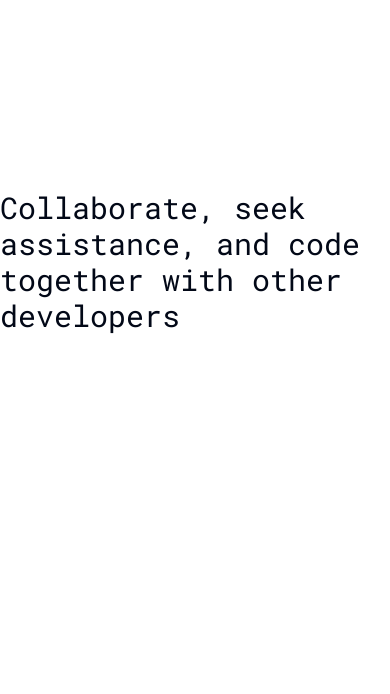
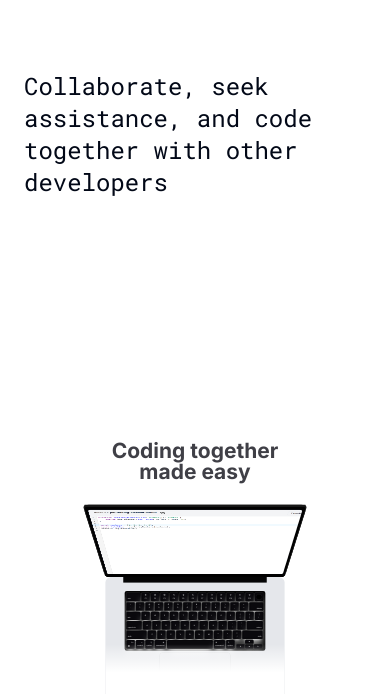
Before and after one commit to panda9903/codedit, a Next.js app: page / in a window 390 px wide. Shown: the part 874-1568 px from the top of the page. Built offline with nearby package versions, Linux system fonts and the light colour scheme; no server answers.

Commit message:
Fix Participants List

```diff
--- a/package.json
+++ b/package.json
@@ -32,9 +32,9 @@
     "prop-types": "^15.8.1",
     "random-words": "^2.0.1",
     "react": "^18",
-    "react-avatar": "^3.7.0",
     "react-dom": "^18",
     "react-hook-form": "^7.51.3",
+    "react-profile-avatar": "^1.0.0",
     "socket.io-client": "^4.7.5",
     "tailwind-merge": "^2.3.0",
     "tailwindcss-animate": "^1.0.7",
--- a/src/app/components/Footer.tsx
+++ b/src/app/components/Footer.tsx
@@ -3,9 +3,9 @@ import Logo from "./Logo";
 
 const Footer = () => {
   return (
-    <div className=" bg-gray-200 w-screen p-16 flex flex-col gap-10">
+    <div className=" bg-gray-200 w-screen md:p-16 md:pt-0 p-6 pb-12 flex flex-col gap-10">
       <Logo />
-      <div className="grid grid-cols-6">
+      <div className="grid grid-cols-2 w-3/4">
         <a href="https://github.com/panda9903/codedit" target="_blank">
           GitHub
         </a>
--- a/src/app/components/Components.tsx
+++ b/src/app/components/ImageCarousel.tsx
@@ -14,14 +14,14 @@ import {
 export function ImageCarousel() {
   return (
     <Carousel
-      className="w-full max-w-6xl mt-20 "
+      className="w-full md:max-w-6xl max-w-md mt-20 "
       opts={{
         align: "start",
         loop: true,
       }}
       plugins={[
         Autoplay({
-          delay: 2000,
+          delay: 1500,
         }),
       ]}
     >
--- a/src/app/components/Laptop.tsx
+++ b/src/app/components/Laptop.tsx
@@ -68,14 +68,14 @@ export const MacbookScroll = ({
   return (
     <div
       ref={ref}
-      className="min-h-[200vh]  flex flex-col items-center py-0 md:py-48 justify-start flex-shrink-0 [perspective:800px] transform md:scale-100  scale-[0.35] sm:scale-50"
+      className="md:min-h-[200vh] min-h-[1vh]  flex flex-col items-center py-0 md:py-48  justify-start flex-shrink-0 [perspective:800px] transform md:scale-100  scale-[0.35] sm:scale-50"
     >
       <motion.h2
         style={{
           translateY: textTransform,
           opacity: textOpacity,
         }}
-        className="dark:text-white text-zinc-700 text-4xl font-bold mb-20 text-center"
+        className="dark:text-white text-zinc-700 md:text-4xl text-6xl font-bold mb-20 text-center"
       >
         {title || (
           <span>
--- a/src/app/editor/ClientList.tsx
+++ b/src/app/editor/ClientList.tsx
@@ -1,5 +1,6 @@
 import React from "react";
-import Avatar from "react-avatar";
+import { Avatar } from "react-profile-avatar";
+
 import { Button } from "@/components/ui/button";
 import {
   Sheet,
@@ -32,13 +33,14 @@ const ClientList = ({ clients }: { clients: User[] }) => {
             <div className="flex flex-col gap-y-4 mt-6">
               {clients.map((client) => (
                 <div className="flex gap-x-6" key={client.socketId}>
-                  <Avatar
-                    key={client.socketId}
-                    name={client.username}
-                    size="30"
-                    round="14px"
-                  />
-                  <span>{client.username}</span>
+                  {
+                    <Avatar
+                      key={client.socketId}
+                      name={client.username}
+                      className="p-1 border border-black rounded-full"
+                    />
+                  }
+                  <span className="mt-1">{client.username}</span>
                 </div>
               ))}
             </div>
--- a/src/app/editor/SubmitButton.tsx
+++ b/src/app/editor/SubmitButton.tsx
@@ -63,7 +63,7 @@ export function SubmitButton() {
       return;
     }
 
-    const res = await fetch("http://localhost:5000/submit", {
+    const res = await fetch("https://codedit-backend.onrender.com/submit", {
       method: "POST",
       headers: {
         "Content-Type": "application/json",
--- a/src/app/page.tsx
+++ b/src/app/page.tsx
@@ -1,21 +1,19 @@
+"use client";
 import { MacbookScroll } from "./components/Laptop";
 import Header from "./components/Header";
 import { BackgroundGradientAnimation } from "./components/Background";
-import { ImageCarousel } from "./components/Components";
+import { ImageCarousel } from "./components/ImageCarousel";
 import { HeaderButton } from "./components/HeaderButton";
 import Footer from "./components/Footer";
-import { Inter, Roboto_Mono, Poppins } from "next/font/google";
-const inter = Inter({
-  subsets: ["latin"],
-  display: "swap",
-});
-
+import { Roboto_Mono } from "next/font/google";
 const roboto = Roboto_Mono({
   subsets: ["latin"],
   display: "swap",
 });
 
 export default function Home() {
+  fetch("https://codedit-backend.onrender.com/");
+
   return (
     <div className="flex items-center justify-center flex-col overflow-clip">
       <Header />
@@ -39,13 +37,15 @@ export default function Home() {
           </p>
         </div>
       </BackgroundGradientAnimation>
-      <h1 className={`mt-40 text-3xl ${roboto.className}`}>
+      <h1
+        className={`md:mt-40 mt-10 text-2xl md:text-3xl px-6 md:px-0 ${roboto.className}`}
+      >
         Collaborate, seek assistance, and code together with other developers
       </h1>
       <MacbookScroll showGradient={true} title="Coding together made easy" />
       <div className="bg-white w-screen flex items-center justify-center z-50 flex-col">
         <ImageCarousel />
-        <div className="mt-20">
+        <div className="md:mt-20 mt-8">
           <HeaderButton />
         </div>
         <div className="mt-20">
--- a/src/app/socket.ts
+++ b/src/app/socket.ts
@@ -8,6 +8,6 @@ export const initSocket = () => {
     transports: ["websocket"],
   };
 
-  const socket = io("http://localhost:5000", options);
+  const socket = io("https://codedit-backend.onrender.com", options);
   return socket;
 };
```
Also changed, not shown: 1 other file (tests, documents, lock files or other folders).
